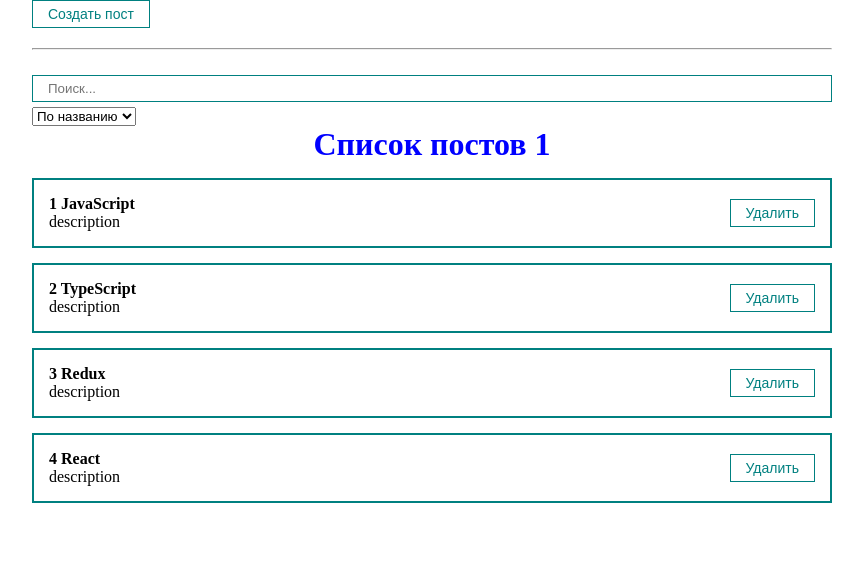
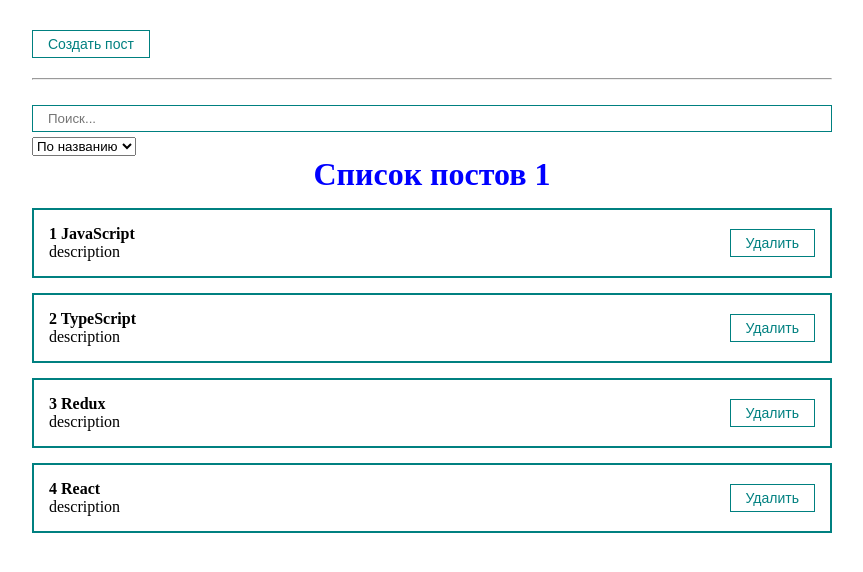
Before and after one commit to Soldatova-Kristina/react_app_ui, a React (Vite) app in the folder vite-project/: page / in a window 1280 px wide. Shown: the top 572 px of the page, without its empty margins (208-1071 px from the left). Built offline with nearby package versions, Linux system fonts and the light colour scheme.

Commit message:
feat: добавила логику что при нажатии на темную область модалка закрывается

```diff
--- a/vite-project/src/App.jsx
+++ b/vite-project/src/App.jsx
@@ -44,7 +44,7 @@ const sortedAndSearchedPosts = useMemo(() => {
 
   return (
     <div className="App">
-      <MyButton onClick={() => setModal(true)}>
+      <MyButton style={{marginTop: 30}}onClick={() => setModal(true)}>
         Создать пост
       </MyButton>
 
--- a/vite-project/src/components/MyModal/MyModal.jsx
+++ b/vite-project/src/components/MyModal/MyModal.jsx
@@ -9,7 +9,7 @@ const MyModal = ({children, visible, setVisible}) => {
     }
 
     return (
-        <div className ={rootClasses.join(' ')}>
+        <div className ={rootClasses.join(' ')} onClick={() => setVisible(false)}>
             <div className={cl.myModalContent}>
                 {children}
             </div>
```
